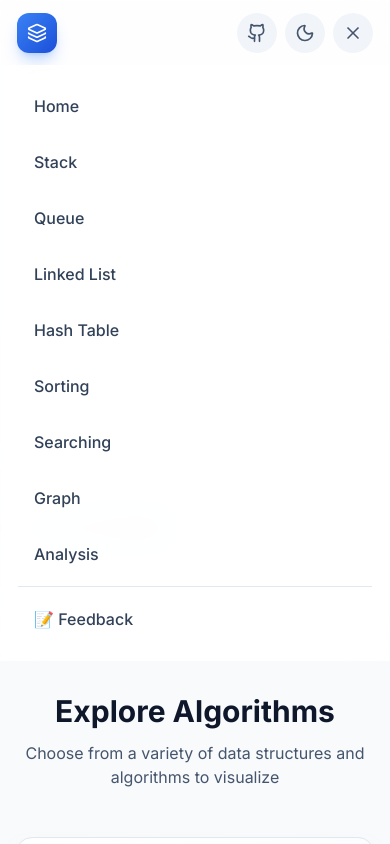
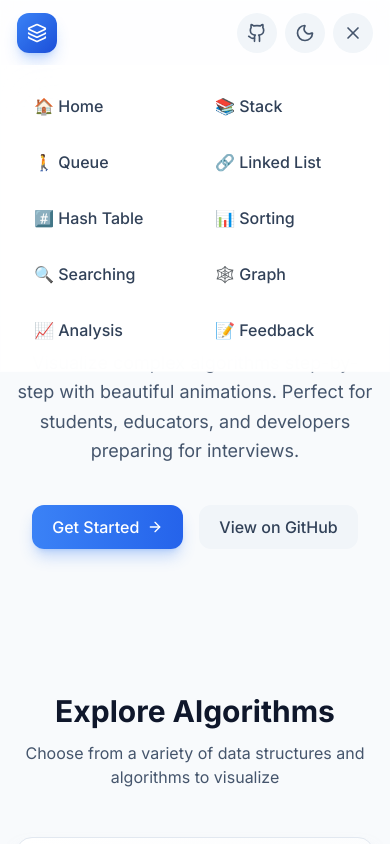
Before and after one commit to ankitraj2234/algo-vision, a React (Vite) app: page / in a window 390 px wide. Both pictures are taken after a click on the button 353 px from the left and 33 px from the top of the page. Shown: the top 844 px of the page. Built offline with nearby package versions, Linux system fonts and the light colour scheme.

Commit message:
Make hamburger menu visible on all screens with Feedback option

```diff
--- a/src/components/layout/Header.tsx
+++ b/src/components/layout/Header.tsx
@@ -77,11 +77,11 @@ export function Header() {
                             )}
                         </motion.button>
 
-                        {/* Mobile Menu Button */}
+                        {/* Menu Button - visible on all screens */}
                         <motion.button
                             onClick={() => setIsMenuOpen(!isMenuOpen)}
                             whileTap={{ scale: 0.95 }}
-                            className="control-btn md:hidden"
+                            className="control-btn"
                             aria-label="Toggle menu"
                         >
                             {isMenuOpen ? <X className="w-5 h-5" /> : <Menu className="w-5 h-5" />}
@@ -90,25 +90,25 @@ export function Header() {
                 </div>
             </div>
 
-            {/* Mobile Menu */}
+            {/* Menu Dropdown - visible on all screens */}
             {isMenuOpen && (
                 <motion.nav
                     initial={{ opacity: 0, y: -20 }}
                     animate={{ opacity: 1, y: 0 }}
                     exit={{ opacity: 0, y: -20 }}
-                    className="md:hidden glass border-t border-slate-200 dark:border-slate-700"
+                    className="glass border-t border-slate-200 dark:border-slate-700"
                 >
-                    <div className="px-4 py-4 space-y-2">
-                        <MobileNavLink to="/" onClick={() => setIsMenuOpen(false)}>Home</MobileNavLink>
-                        <MobileNavLink to="/stack" onClick={() => setIsMenuOpen(false)}>Stack</MobileNavLink>
-                        <MobileNavLink to="/queue" onClick={() => setIsMenuOpen(false)}>Queue</MobileNavLink>
-                        <MobileNavLink to="/linked-list" onClick={() => setIsMenuOpen(false)}>Linked List</MobileNavLink>
-                        <MobileNavLink to="/hash-table" onClick={() => setIsMenuOpen(false)}>Hash Table</MobileNavLink>
-                        <MobileNavLink to="/sorting" onClick={() => setIsMenuOpen(false)}>Sorting</MobileNavLink>
-                        <MobileNavLink to="/searching" onClick={() => setIsMenuOpen(false)}>Searching</MobileNavLink>
-                        <MobileNavLink to="/graph" onClick={() => setIsMenuOpen(false)}>Graph</MobileNavLink>
-                        <MobileNavLink to="/analysis" onClick={() => setIsMenuOpen(false)}>Analysis</MobileNavLink>
-                        <div className="border-t border-slate-200 dark:border-slate-700 pt-2 mt-2">
+                    <div className="max-w-7xl mx-auto px-4 py-4">
+                        <div className="grid grid-cols-2 sm:grid-cols-3 md:grid-cols-4 lg:grid-cols-6 gap-2">
+                            <MobileNavLink to="/" onClick={() => setIsMenuOpen(false)}>🏠 Home</MobileNavLink>
+                            <MobileNavLink to="/stack" onClick={() => setIsMenuOpen(false)}>📚 Stack</MobileNavLink>
+                            <MobileNavLink to="/queue" onClick={() => setIsMenuOpen(false)}>🚶 Queue</MobileNavLink>
+                            <MobileNavLink to="/linked-list" onClick={() => setIsMenuOpen(false)}>🔗 Linked List</MobileNavLink>
+                            <MobileNavLink to="/hash-table" onClick={() => setIsMenuOpen(false)}>#️⃣ Hash Table</MobileNavLink>
+                            <MobileNavLink to="/sorting" onClick={() => setIsMenuOpen(false)}>📊 Sorting</MobileNavLink>
+                            <MobileNavLink to="/searching" onClick={() => setIsMenuOpen(false)}>🔍 Searching</MobileNavLink>
+                            <MobileNavLink to="/graph" onClick={() => setIsMenuOpen(false)}>🕸️ Graph</MobileNavLink>
+                            <MobileNavLink to="/analysis" onClick={() => setIsMenuOpen(false)}>📈 Analysis</MobileNavLink>
                             <MobileNavLink to="/feedback" onClick={() => setIsMenuOpen(false)}>📝 Feedback</MobileNavLink>
                         </div>
                     </div>
```
